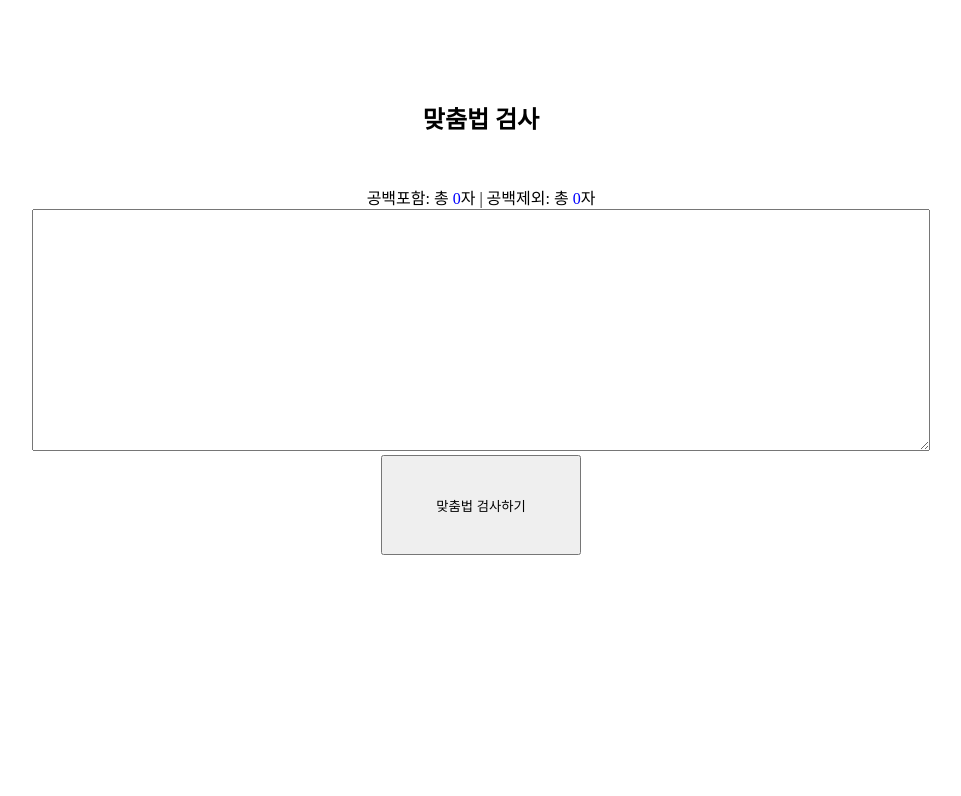
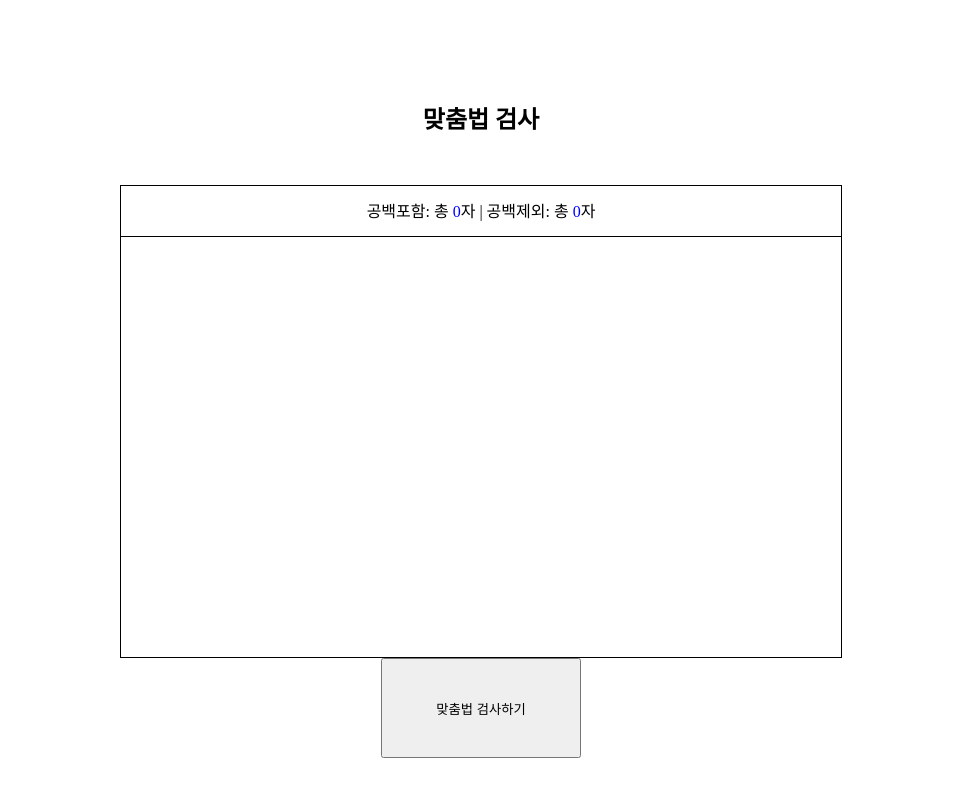
Before and after one commit to orijoon98/infinite-spell-checker, a React (Create React App) app in the folder web/: page /main in a window 1280 px wide. Shown: the top 796 px of the page, without its empty margins (159-1120 px from the left). Built offline with nearby package versions, Linux system fonts and the light colour scheme; a web font is replaced by a local one.

Commit message:
[web/feat] 맞춤법 검사 화면 css 추가

```diff
--- a/web/src/components/Main.js
+++ b/web/src/components/Main.js
@@ -84,17 +84,22 @@ const Main = ({
                 </MainTitle>
                 {checked ? (
                     <>
+                        <CountAreaContainer>
+                            <CountArea>
+                                공백포함: 총{" "}
+                                <span css={BlueText}>{blankO}</span>자 |
+                                공백제외: 총{" "}
+                                <span css={BlueText}>{blankX}</span>자
+                            </CountArea>
+                        </CountAreaContainer>
+                        <TextAreaContainer name="textArea">
+                            <ResultArea>{spellCheck()}</ResultArea>
+                        </TextAreaContainer>
                         <div>
-                            공백포함: 총 <span css={BlueText}>{blankO}</span>자
-                            | 공백제외: 총 <span css={BlueText}>{blankX}</span>
-                            자
+                            오타 의심 단어 <span css={RedText}>{typos}</span>개
                         </div>
-                        <TextAreaContainer name="textArea">
-                            <button onClick={onCopy}>복사</button>
-                            {spellCheck()}
-                        </TextAreaContainer>
-                        <div>오타 의심 단어 {typos}개</div>
                         <ButtonContainer>
+                            <button onClick={onCopy}>복사하기</button>
                             <FinishButton onClick={onFinish}>
                                 검사 종료하기
                             </FinishButton>
@@ -127,14 +132,17 @@ const Main = ({
                     </>
                 ) : (
                     <>
-                        <div>
-                            공백포함: 총 <span css={BlueText}>{blankO}</span>자
-                            | 공백제외: 총 <span css={BlueText}>{blankX}</span>
-                            자
-                        </div>
+                        <CountAreaContainer>
+                            <CountArea>
+                                공백포함: 총{" "}
+                                <span css={BlueText}>{blankO}</span>자 |
+                                공백제외: 총{" "}
+                                <span css={BlueText}>{blankX}</span>자
+                            </CountArea>
+                        </CountAreaContainer>
                         <TextAreaContainer>
                             {loading ? (
-                                <Loading>맞춤법 검사중입니다.</Loading>
+                                <ResultArea>맞춤법 검사중입니다.</ResultArea>
                             ) : (
                                 <TextArea
                                     name="sentence"
@@ -163,6 +171,8 @@ const MainContainer = styled.div`
 `;
 
 const MainWrapper = styled.div`
+    width: 100%;
+    height: 100%;
     margin: auto;
 `;
 
@@ -171,16 +181,41 @@ const MainTitle = styled.div`
     margin-bottom: 50px;
 `;
 
-const TextAreaContainer = styled.div``;
+const TextAreaContainer = styled.div`
+    width: 720px;
+    height: 420px;
+    border: 1px solid;
+    margin: auto;
+`;
 
-const Loading = styled.div`
-    width: 70vw;
-    height: 30vh;
+const CountAreaContainer = styled.div`
+    width: 720px;
+    height: 50px;
+    border-top: 1px solid;
+    border-left: 1px solid;
+    border-right: 1px solid;
+    margin: auto;
+`;
+
+const CountArea = styled.div`
+    margin: auto;
+    margin-top: 12px;
 `;
 
 const TextArea = styled.textarea`
-    width: 70vw;
-    height: 30vh;
+    width: 700px;
+    height: 400px;
+    resize: none;
+    border: none;
+    margin-top: 10px;
+`;
+
+const ResultArea = styled.div`
+    width: 700px;
+    height: 400px;
+    text-align: left;
+    margin: auto;
+    margin-top: 10px;
 `;
 
 const ButtonContainer = styled.div``;
--- a/web/src/containers/MainContainer.js
+++ b/web/src/containers/MainContainer.js
@@ -151,7 +151,9 @@ const MainContainer = () => {
     const onCopy = async (e) => {
         e.preventDefault();
         let text = "";
-        let list = e.target.parentElement.childNodes;
+        let resultArea = e.target.parentElement.parentElement.childNodes[2];
+        let list = resultArea.firstChild.childNodes;
+        console.log(list);
         for (let i = 0; i < list.length; i++) {
             if (list[i].getAttribute("name") == null) continue;
             text += list[i].getAttribute("name");
```
